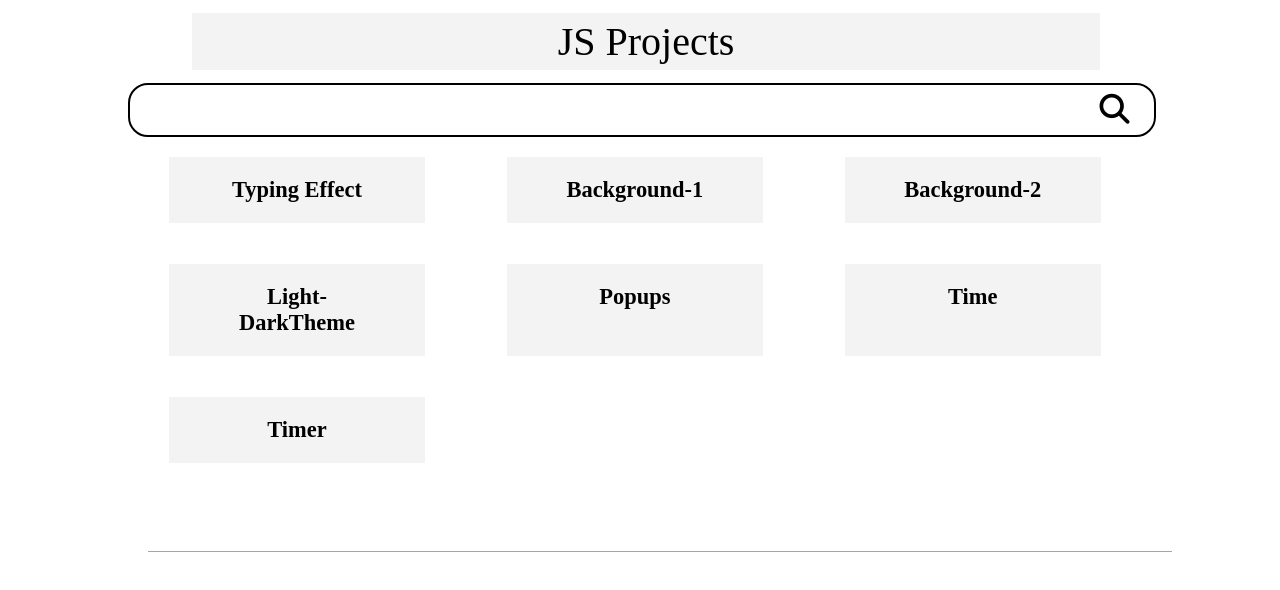
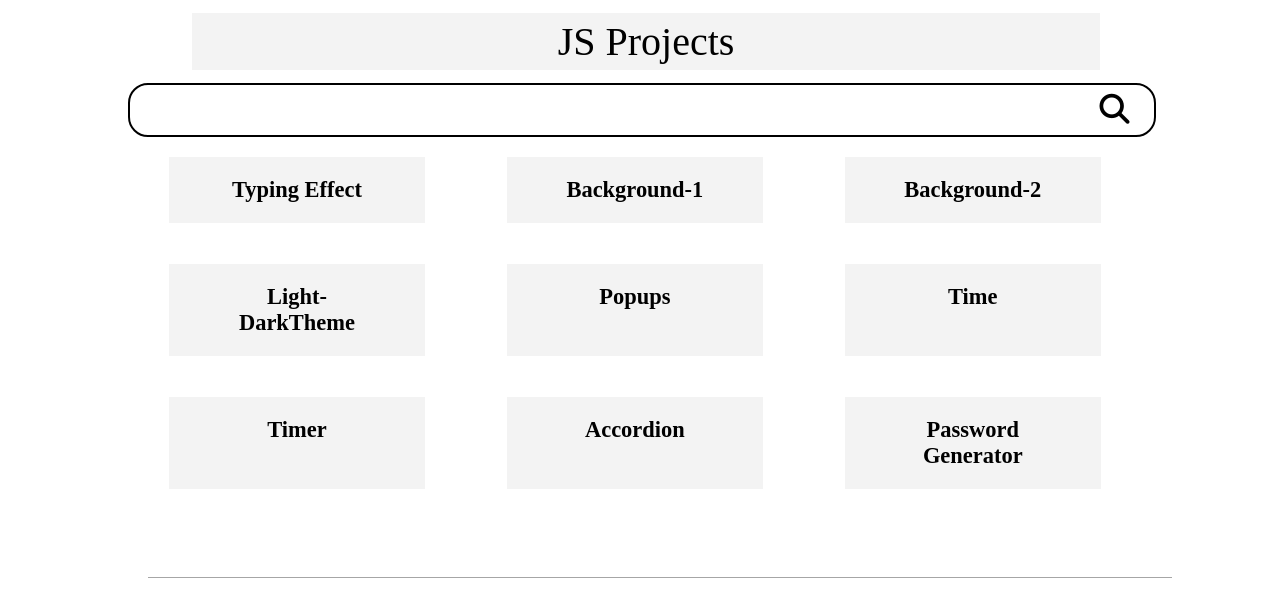
Before and after one commit to Prabhu-teja/JSProjects, a plain HTML site: page index.html in a window 1280 px wide. Shown: the top 590 px of the page. Drawn offline with Linux system fonts and the light colour scheme.

Commit message:
Add files via upload

```diff
--- a/index.html
+++ b/index.html
@@ -57,6 +57,16 @@
                 <a href="Timer/">Timer</a>
             </div>
         </div>
+        <div class="project">
+            <div class="project-link">
+                <a href="Accordion/">Accordion</a>
+            </div>
+        </div>
+        <div class="project">
+            <div class="project-link">
+                <a href="PasswordGenerator/">Password Generator</a>
+            </div>
+        </div>
     </div>
     <footer>
         <hr>
```
